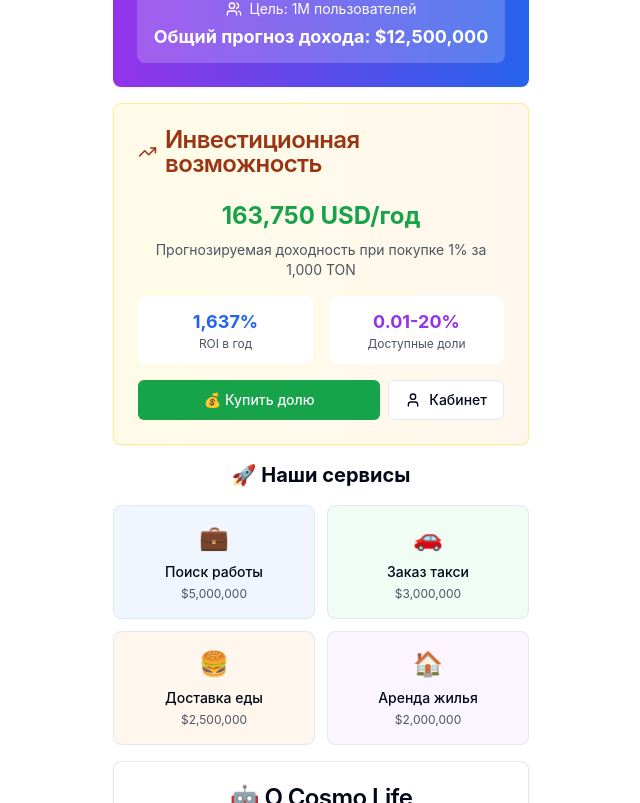
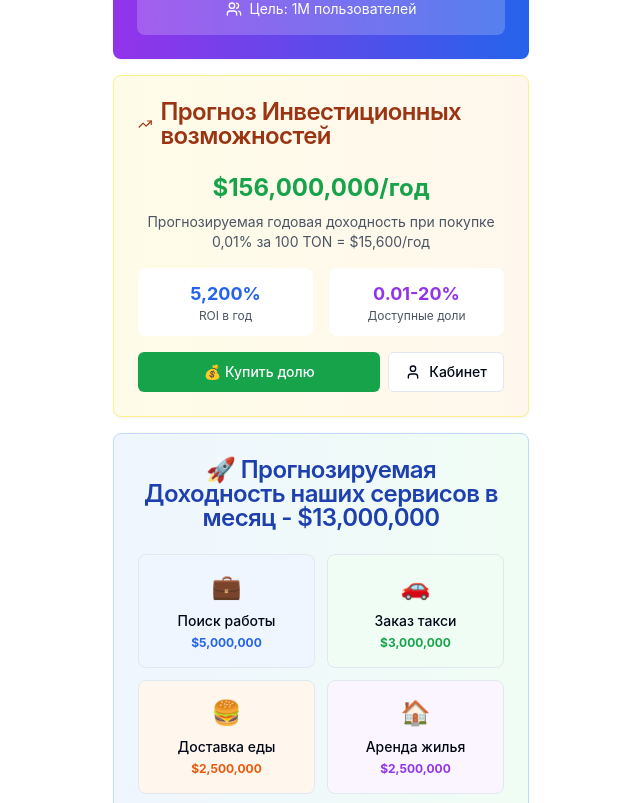
Before and after one commit to investcosmolife/cosmo-life-invest, a React (Vite) app: page / in a window 1280 px wide. Shown: the part 237-1040 px from the top of the page, without its empty margins (319-959 px from the left). Built offline with nearby package versions, Linux system fonts and the light colour scheme.

Commit message:
Refactor: Update main screen content
Updated the main screen content with new investment opportunity details and service revenue projections.

```diff
--- a/src/pages/Dashboard.tsx
+++ b/src/pages/Dashboard.tsx
@@ -6,15 +6,20 @@ import { TelegramLayout } from '@/components/TelegramLayout';
 import { ArrowUp, TrendingUp, Users, User, Wallet } from 'lucide-react';
 import { useTelegram } from '@/hooks/useTelegram';
 import { useTelegramWallet } from '@/hooks/useTelegramWallet';
-import { WalletConnection } from '@/components/WalletConnection';
 
-// Простые данные для сервисов
-const SERVICE_REVENUE = {
-  jobSearch: { totalRevenue: 5000000 },
-  taxi: { totalRevenue: 3000000 },
-  food: { totalRevenue: 2500000 },
-  housing: { totalRevenue: 2000000 }
+// Обновленные данные для сервисов (месячная доходность)
+const SERVICE_MONTHLY_REVENUE = {
+  jobSearch: { monthlyRevenue: 5000000 },
+  taxi: { monthlyRevenue: 3000000 },
+  food: { monthlyRevenue: 2500000 },
+  housing: { monthlyRevenue: 2500000 }
 };
+
+// Общие прогнозы
+const TOTAL_YEARLY_FORECAST = 156000000; // USD/год
+const INVESTMENT_AMOUNT = 100; // TON за 0.01%
+const YEARLY_RETURN = 15600; // USD/год при покупке 0.01%
+const ROI_PERCENTAGE = 5200; // % ROI в год
 
 const formatCurrency = (value: number) => `$${value.toLocaleString()}`;
 
@@ -55,7 +60,7 @@ const PersonalCabinet = ({ onBack }: { onBack: () => void }) => {
         <CardContent>
           <div className="space-y-4">
             <div className="text-center p-4 bg-green-50 rounded-lg">
-              <div className="text-2xl font-bold text-green-600">1% = 1,000 TON</div>
+              <div className="text-2xl font-bold text-green-600">0.01% = {INVESTMENT_AMOUNT} TON</div>
               <div className="text-sm text-gray-600">Минимальная инвестиция</div>
             </div>
             <Button className="w-full bg-green-600 hover:bg-green-700">
@@ -68,18 +73,50 @@ const PersonalCabinet = ({ onBack }: { onBack: () => void }) => {
   );
 };
 
+// Компонент подключения кошелька
+const WalletConnection = ({ onConnect }: { onConnect: () => void }) => {
+  const { wallet, connectWallet, isLoading } = useTelegramWallet();
+
+  const handleConnect = async () => {
+    try {
+      await connectWallet();
+      onConnect();
+    } catch (error) {
+      console.error('Wallet connection error:', error);
+    }
+  };
+
+  return (
+    <Card>
+      <CardHeader>
+        <CardTitle className="text-center">Подключение кошелька</CardTitle>
+      </CardHeader>
+      <CardContent className="space-y-4">
+        <div className="text-center">
+          <p className="text-sm text-gray-600 mb-4">
+            Для доступа к инвестициям необходимо подключить кошелек
+          </p>
+          <Button
+            onClick={handleConnect}
+            disabled={isLoading}
+            className="w-full bg-blue-600 hover:bg-blue-700"
+          >
+            {isLoading ? 'Подключение...' : 'Подключить кошелек'}
+          </Button>
+        </div>
+      </CardContent>
+    </Card>
+  );
+};
+
 export const Dashboard = () => {
   const [showCabinet, setShowCabinet] = useState(false);
   const [showWalletConnection, setShowWalletConnection] = useState(false);
 
-  const { user, showAlert, hapticFeedback } = useTelegram();
+  const { user, hapticFeedback } = useTelegram();
   const { wallet, isLoading: walletLoading } = useTelegramWallet();
 
-  console.log('Dashboard rendering...', { user, wallet, showCabinet, showWalletConnection });
-
   const handleLoginToCabinet = () => {
-    console.log('Login to cabinet clicked', { walletConnected: wallet.isConnected });
-
     if (!wallet.isConnected) {
       hapticFeedback('medium');
       setShowWalletConnection(true);
@@ -91,13 +128,12 @@ export const Dashboard = () => {
   };
 
   const handleWalletConnected = () => {
-    console.log('Wallet connected, showing cabinet');
     setShowWalletConnection(false);
     setShowCabinet(true);
   };
 
-  const totalProjectedRevenue = Object.values(SERVICE_REVENUE)
-    .reduce((sum, service) => sum + (service?.totalRevenue || 0), 0);
+  const totalMonthlyRevenue = Object.values(SERVICE_MONTHLY_REVENUE)
+    .reduce((sum, service) => sum + (service?.monthlyRevenue || 0), 0);
 
   // Показываем экран подключения кошелька
   if (showWalletConnection) {
@@ -172,9 +208,6 @@ export const Dashboard = () => {
                   <Users className="h-4 w-4" />
                   <span className="text-sm">Цель: 1M пользователей</span>
                 </div>
-                <div className="text-lg font-bold">
-                  Общий прогноз дохода: {formatCurrency(totalProjectedRevenue)}
-                </div>
               </div>
             </div>
           </CardContent>
@@ -184,22 +217,22 @@ export const Dashboard = () => {
           <CardHeader>
             <CardTitle className="flex items-center gap-2 text-orange-800">
               <TrendingUp className="h-5 w-5" />
-              Инвестиционная возможность
+              Прогноз Инвестиционных возможностей
             </CardTitle>
           </CardHeader>
           <CardContent>
             <div className="text-center mb-4">
               <div className="text-2xl font-bold text-green-600 mb-2">
-                163,750 USD/год
+                {formatCurrency(TOTAL_YEARLY_FORECAST)}/год
               </div>
-              <p className="text-sm text-gray-600">
-                Прогнозируемая доходность при покупке 1% за 1,000 TON
+              <p className="text-sm text-gray-600 mb-3">
+                Прогнозируемая годовая доходность при покупке 0,01% за {INVESTMENT_AMOUNT} TON = {formatCurrency(YEARLY_RETURN)}/год
               </p>
             </div>
 
             <div className="grid grid-cols-2 gap-4 mb-4">
               <div className="text-center p-3 bg-white rounded-lg">
-                <div className="text-lg font-bold text-blue-600">1,637%</div>
+                <div className="text-lg font-bold text-blue-600">{ROI_PERCENTAGE.toLocaleString()}%</div>
                 <div className="text-xs text-gray-600">ROI в год</div>
               </div>
               <div className="text-center p-3 bg-white rounded-lg">
@@ -227,42 +260,45 @@ export const Dashboard = () => {
           </CardContent>
         </Card>
 
-        <div id="services">
-          <h2 className="text-xl font-bold mb-4 text-center">
-            🚀 Наши сервисы
-          </h2>
-
-          <div className="grid grid-cols-2 gap-3 mb-4">
+        <Card className="bg-gradient-to-r from-blue-50 to-green-50 border-blue-200">
+          <CardHeader>
+            <CardTitle className="text-center text-blue-800 flex items-center justify-center gap-2">
+              🚀 Прогнозируемая Доходность наших сервисов в месяц - {formatCurrency(totalMonthlyRevenue)}
+            </CardTitle>
+          </CardHeader>
+          <CardContent>
+            <div className="grid grid-cols-2 gap-3">
               <div className="text-center p-4 bg-blue-50 rounded-lg border">
                 <div className="text-2xl mb-2">💼</div>
                 <div className="text-sm font-medium mb-1">Поиск работы</div>
-              <div className="text-xs text-gray-600">
-                {formatCurrency(SERVICE_REVENUE.jobSearch.totalRevenue)}
+                <div className="text-xs text-blue-600 font-bold">
+                  {formatCurrency(SERVICE_MONTHLY_REVENUE.jobSearch.monthlyRevenue)}
                 </div>
               </div>
               <div className="text-center p-4 bg-green-50 rounded-lg border">
                 <div className="text-2xl mb-2">🚗</div>
                 <div className="text-sm font-medium mb-1">Заказ такси</div>
-              <div className="text-xs text-gray-600">
-                {formatCurrency(SERVICE_REVENUE.taxi.totalRevenue)}
+                <div className="text-xs text-green-600 font-bold">
+                  {formatCurrency(SERVICE_MONTHLY_REVENUE.taxi.monthlyRevenue)}
                 </div>
               </div>
               <div className="text-center p-4 bg-orange-50 rounded-lg border">
                 <div className="text-2xl mb-2">🍔</div>
                 <div className="text-sm font-medium mb-1">Доставка еды</div>
-              <div className="text-xs text-gray-600">
-                {formatCurrency(SERVICE_REVENUE.food.totalRevenue)}
+                <div className="text-xs text-orange-600 font-bold">
+                  {formatCurrency(SERVICE_MONTHLY_REVENUE.food.monthlyRevenue)}
                 </div>
               </div>
               <div className="text-center p-4 bg-purple-50 rounded-lg border">
                 <div className="text-2xl mb-2">🏠</div>
                 <div className="text-sm font-medium mb-1">Аренда жилья</div>
-              <div className="text-xs text-gray-600">
-                {formatCurrency(SERVICE_REVENUE.housing.totalRevenue)}
+                <div className="text-xs text-purple-600 font-bold">
+                  {formatCurrency(SERVICE_MONTHLY_REVENUE.housing.monthlyRevenue)}
                 </div>
               </div>
             </div>
-        </div>
+          </CardContent>
+        </Card>
 
         <Card>
           <CardHeader>
```
Lines whose indentation alone changed are shown as unchanged.
